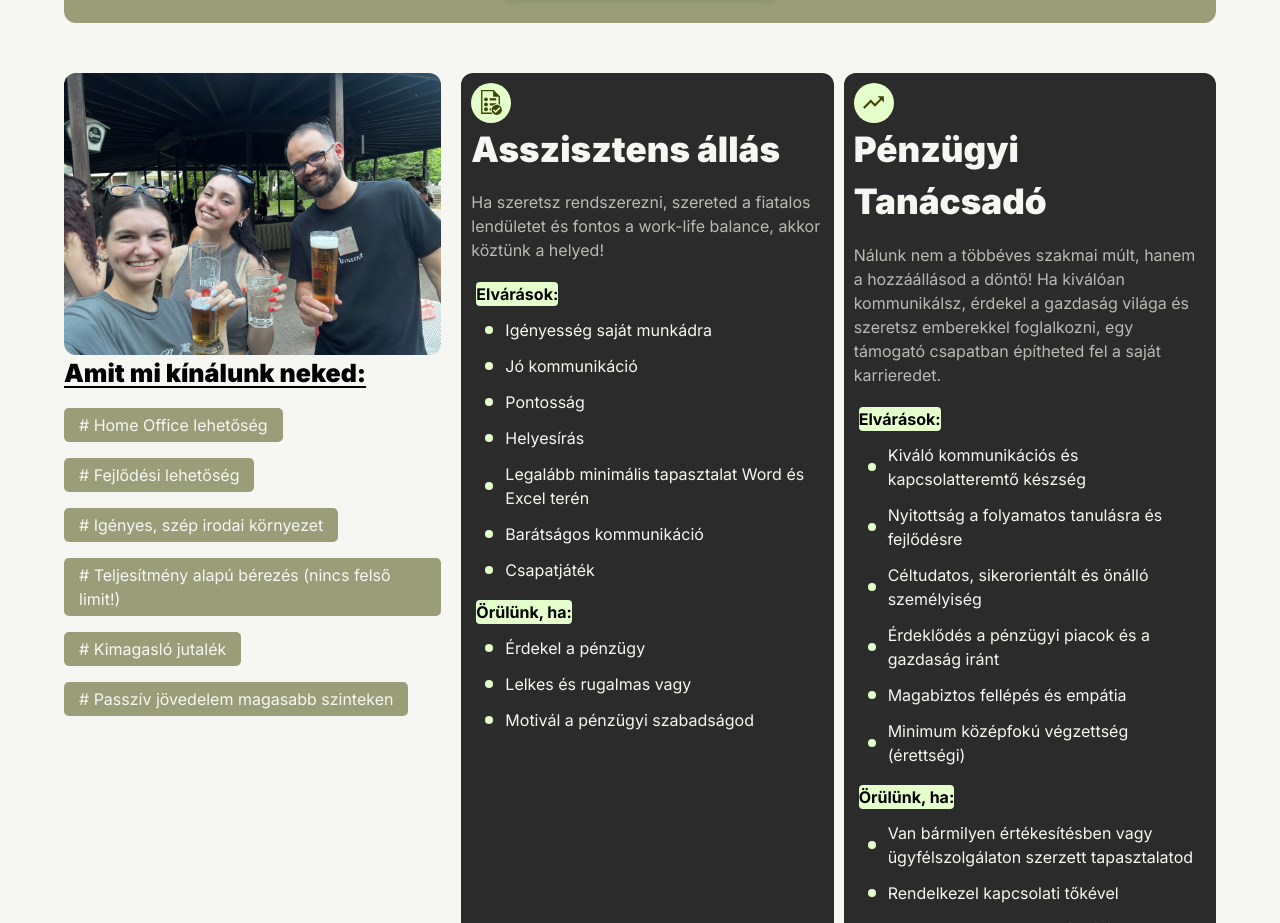
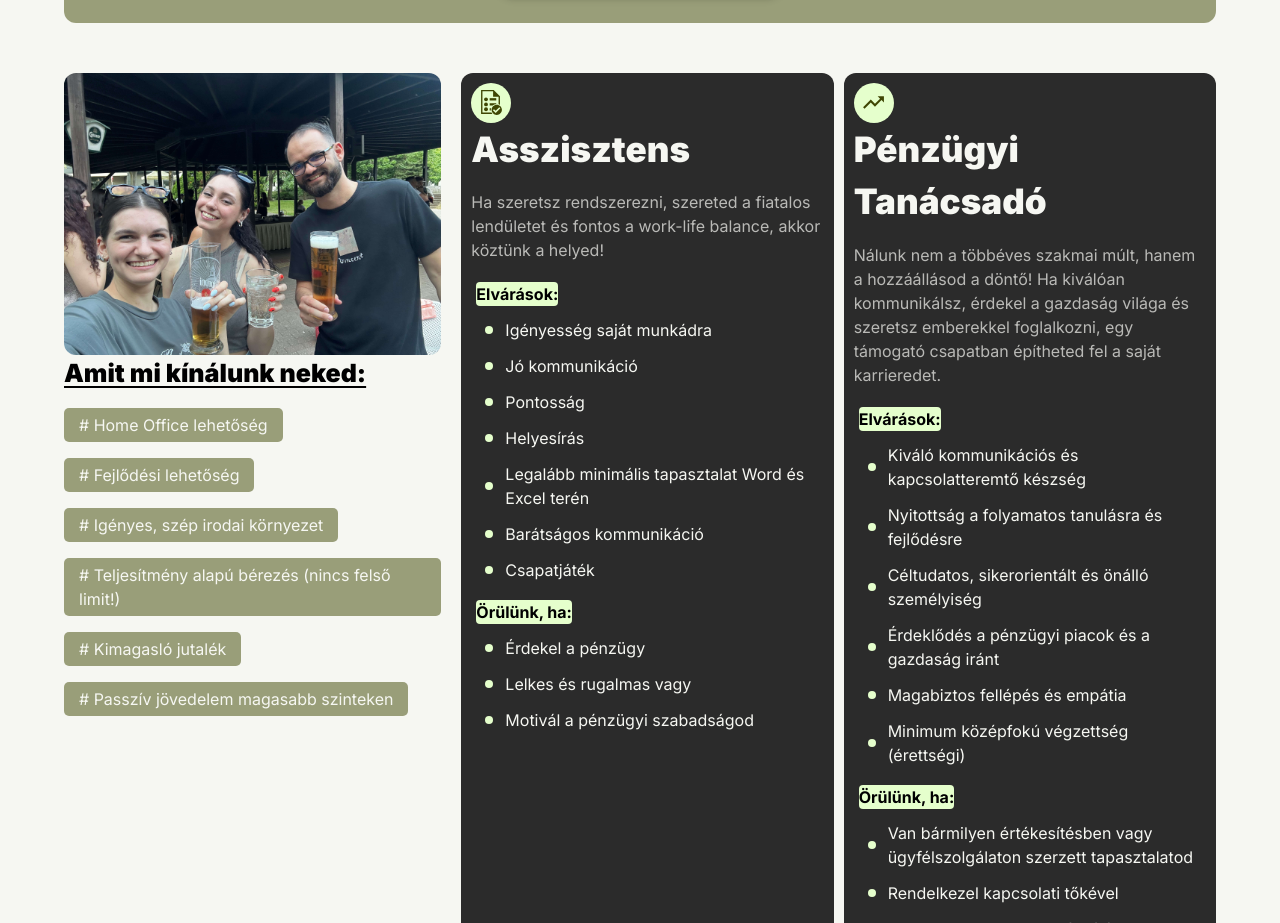
Before and after one commit to Quruzslo/sya-solutions, a Next.js app: page /rolunk in a window 1280 px wide. Shown: the part 1129-2052 px from the top of the page. Built offline with nearby package versions, Linux system fonts and the light colour scheme; a web font is replaced by a local one.

Commit message:
karrier data

```diff
--- a/app/rolunk/carrierData.js
+++ b/app/rolunk/carrierData.js
@@ -1,7 +1,7 @@
 export const carrierData = [
   {
     id: 1,
-    title: "Asszisztens állás",
+    title: "Asszisztens",
     description:
       "Ha szeretsz rendszerezni, szereted a fiatalos lendületet és fontos a work-life balance, akkor köztünk a helyed!",
     icon: (
```
